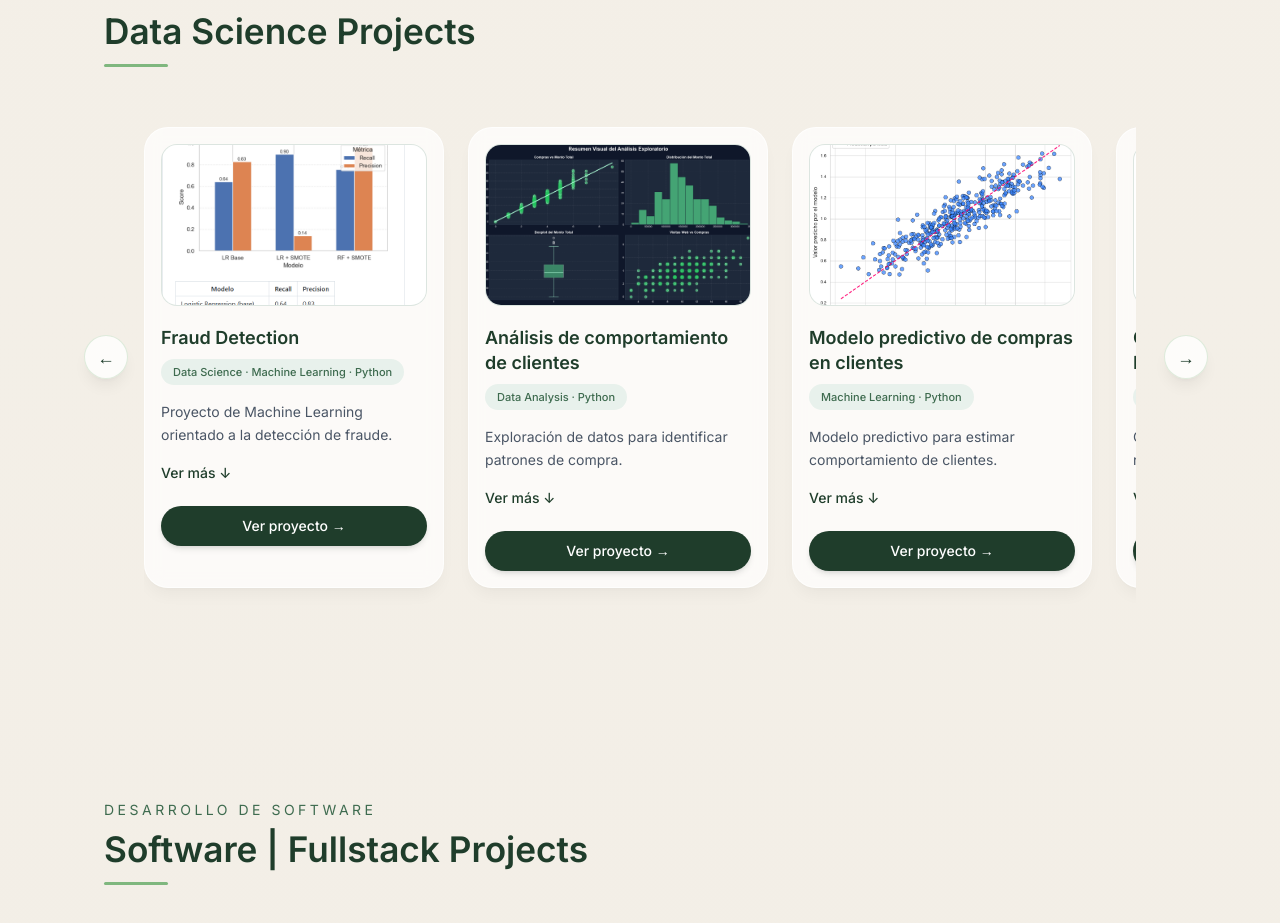
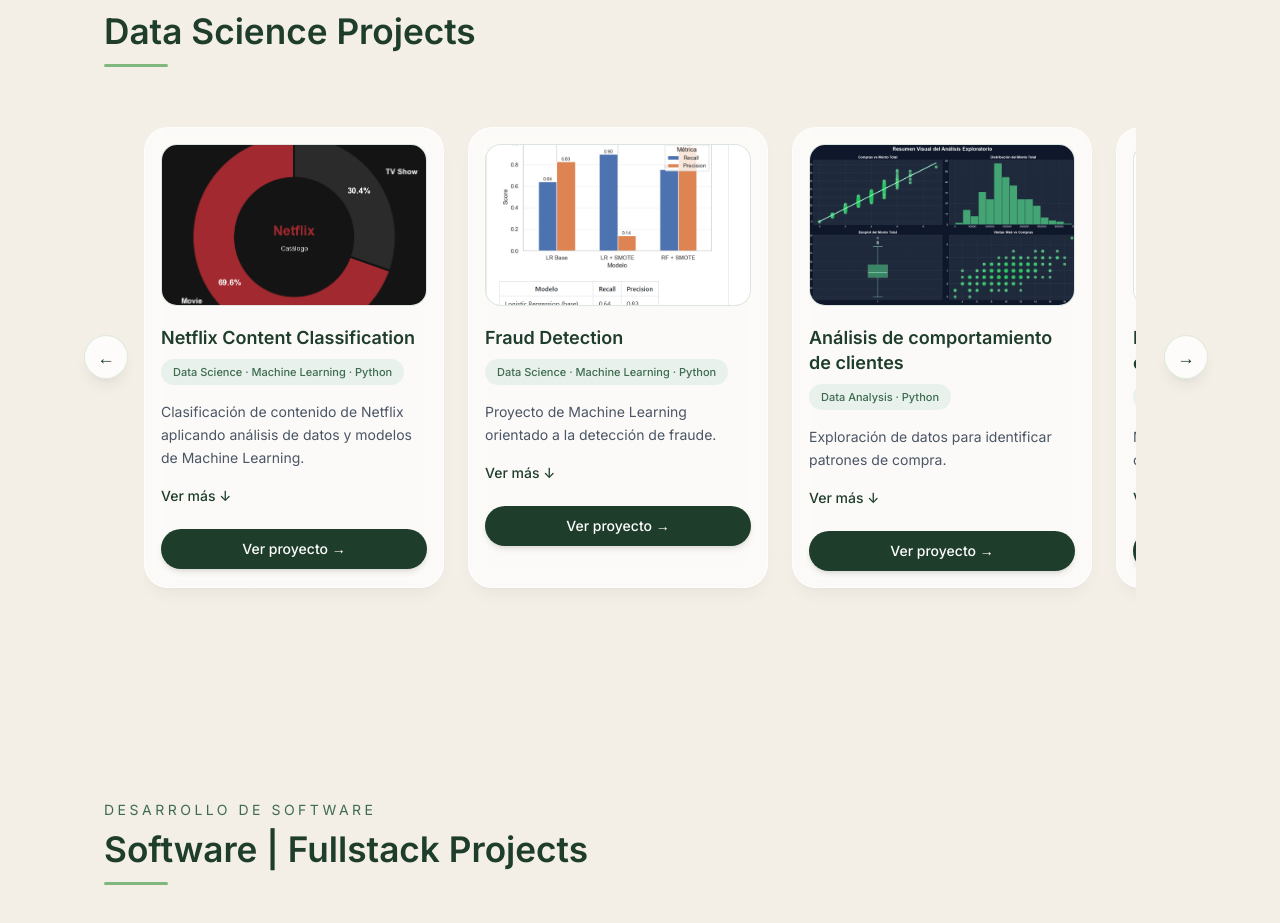
Before and after one commit to J-Zenteno26/portafolio, a Next.js app: page / in a window 1280 px wide. Shown: the part 3029-3952 px from the top of the page. Built offline with nearby package versions, Linux system fonts and the light colour scheme.

Commit message:
Se añade proyecto de ML- Netflix

```diff
--- a/components/Proyectos.tsx
+++ b/components/Proyectos.tsx
@@ -18,6 +18,15 @@ export default function Proyectos() {
   };
 
   const data = [
+     {
+      title: "Netflix Content Classification",
+      subtitle: "Data Science · Machine Learning · Python",
+      desc: "Clasificación de contenido de Netflix aplicando análisis de datos y modelos de Machine Learning.",
+      image: "/projects/proporcion_donut.png",
+      link: "https://github.com/J-Zenteno26/NetflixClasificadorML",
+      details:
+        "Proyecto de ciencia de datos enfocado en el análisis, visualización y clasificación de contenido de Netflix. Incluye limpieza de datos, análisis exploratorio, preparación de variables, entrenamiento de modelos y evaluación de desempeño con métricas de clasificación.",
+        },
     {
       title: "Fraud Detection",
       subtitle: "Data Science · Machine Learning · Python",
```
Also changed, not shown: portafolio.png (added), public/projects/proporcion_donut.png (added).
